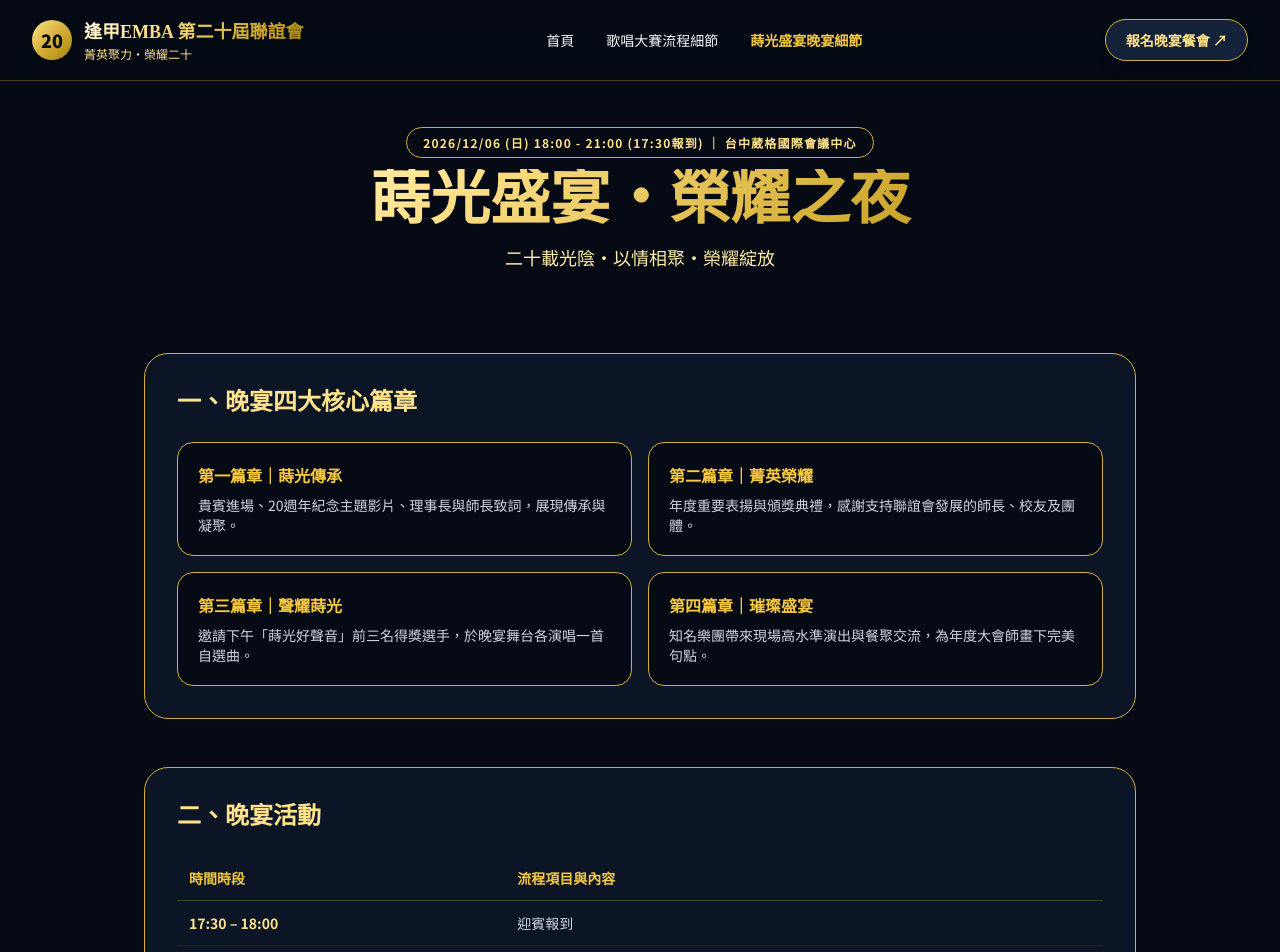
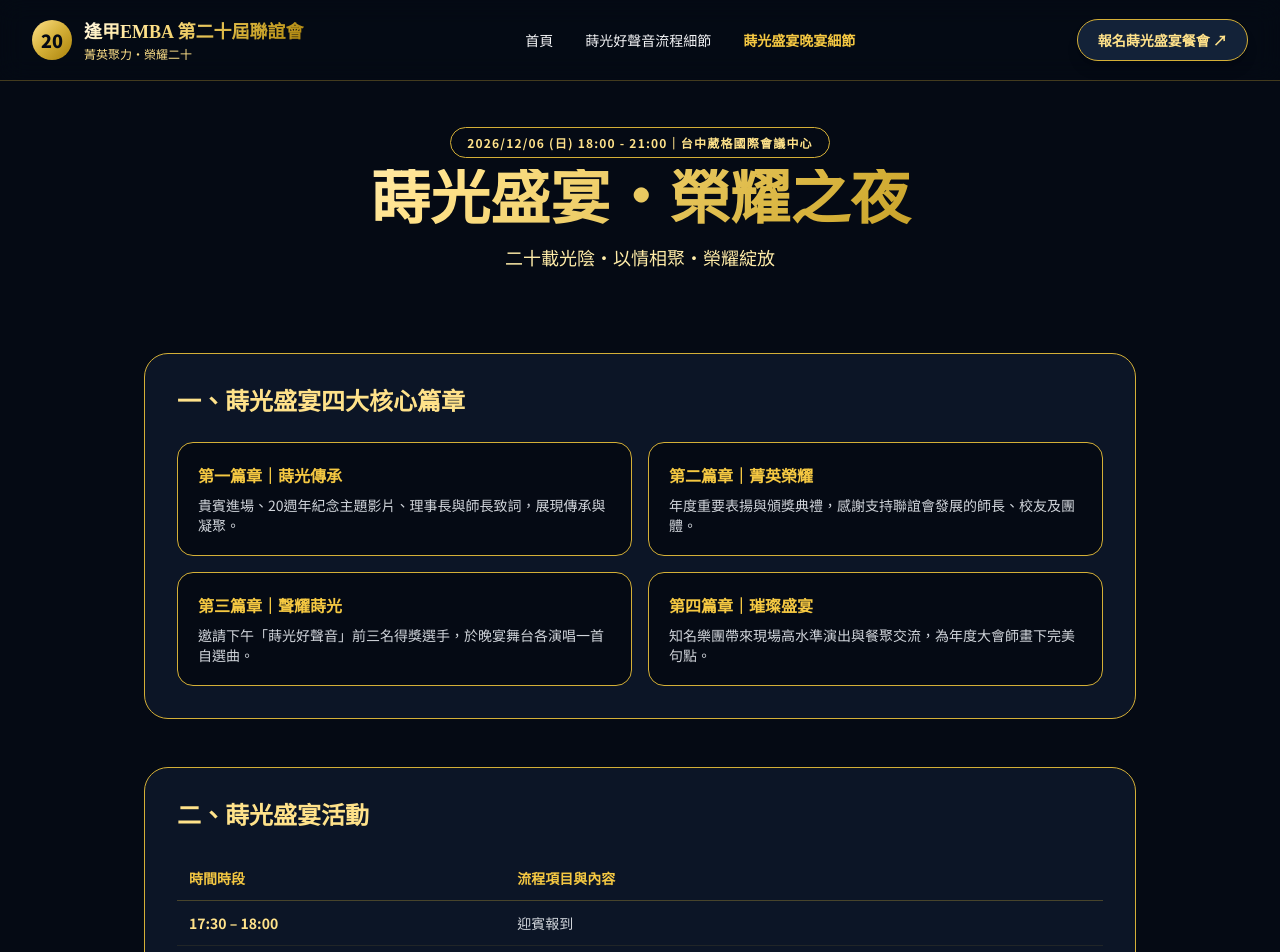
Before and after one commit to Yuwei0807/yuwei0807.github.io, a plain HTML site: page gala-dinner.html in a window 1280 px wide. Shown: the top 952 px of the page. Drawn offline with nearby package versions, Linux system fonts and the light colour scheme.

Commit message:
Update gala-dinner.html

```diff
--- a/gala-dinner.html
+++ b/gala-dinner.html
@@ -41,11 +41,11 @@
             </a>
             <nav class="hidden md:flex space-x-8 text-sm font-medium">
                 <a href="index.html" class="hover:text-gold-400 transition">首頁</a>
-                <a href="singing-contest.html" class="hover:text-gold-400 transition">歌唱大賽流程細節</a>
+                <a href="singing-contest.html" class="hover:text-gold-400 transition">蒔光好聲音流程細節</a>
                 <a href="gala-dinner.html" class="text-gold-400 font-bold">蒔光盛宴晚宴細節</a>
             </nav>
             <a href="https://forms.gle/your-banquet-form-id" target="_blank" class="px-5 py-2.5 rounded-full bg-accentblue gold-border text-gold-300 font-bold text-sm shadow-lg hover:bg-gold-500/20">
-                報名晚宴餐會 ↗
+                報名蒔光盛宴餐會 ↗
             </a>
         </div>
     </header>
@@ -53,7 +53,7 @@
     <!-- Header 區塊 -->
     <section class="py-12 px-4 max-w-5xl mx-auto text-center space-y-4">
         <span class="px-4 py-1.5 rounded-full gold-border bg-darknavy/80 text-gold-300 text-xs font-semibold tracking-widest uppercase">
-            2026/12/06 (日) 18:00 - 21:00 (17:30報到) ｜ 台中葳格國際會議中心
+            2026/12/06 (日) 18:00 - 21:00｜台中葳格國際會議中心
         </span>
         <h1 class="text-4xl sm:text-6xl font-black font-serif-tc gold-gradient-text">蒔光盛宴・榮耀之夜</h1>
         <p class="text-gold-200 text-lg font-serif-tc">二十載光陰・以情相聚・榮耀綻放</p>
@@ -64,7 +64,7 @@
 
         <!-- 四大篇章 -->
         <div class="bg-cardnavy p-8 rounded-3xl gold-border space-y-6">
-            <h3 class="text-2xl font-bold font-serif-tc text-gold-300">一、晚宴四大核心篇章</h3>
+            <h3 class="text-2xl font-bold font-serif-tc text-gold-300">一、蒔光盛宴四大核心篇章</h3>
             <div class="grid grid-cols-1 sm:grid-cols-2 gap-4 text-sm">
                 <div class="bg-darknavy p-5 rounded-2xl gold-border">
                     <p class="text-gold-400 font-bold text-base">第一篇章｜蒔光傳承</p>
@@ -85,9 +85,9 @@
             </div>
         </div>
 
-        <!-- 流程表 Rundown -->
+        <!-- 流程表 -->
         <div class="bg-cardnavy p-8 rounded-3xl gold-border space-y-6">
-            <h3 class="text-2xl font-bold font-serif-tc text-gold-300">二、晚宴活動</h3>
+            <h3 class="text-2xl font-bold font-serif-tc text-gold-300">二、蒔光盛宴活動</h3>
             <div class="overflow-x-auto">
                 <table class="w-full text-left text-sm border-collapse">
                     <thead>
@@ -113,7 +113,7 @@
 
         <!-- 報名與匯款須知 -->
         <div class="bg-cardnavy p-8 rounded-3xl gold-border space-y-4">
-            <h3 class="text-2xl font-bold font-serif-tc text-gold-300">三、晚宴報名與匯款規範 (11/20 截止)</h3>
+            <h3 class="text-2xl font-bold font-serif-tc text-gold-300">三、蒔光盛宴報名與匯款規範 (11/20 截止)</h3>
             <ul class="space-y-3 text-sm text-gray-300">
                 <li class="p-3 bg-darknavy rounded-xl">• <strong>在校生：</strong>務必報名班級總人數，由單一窗口填寫（含姓名、聯繫方式、匯款總額及帳號後五碼）。</li>
                 <li class="p-3 bg-darknavy rounded-xl">• <strong>十一健會：</strong>每健會以 1 桌為限，由單一窗口統一報名與填寫匯款資料。</li>
@@ -124,7 +124,7 @@
         <!-- 報名按鈕區 -->
         <div class="text-center pt-6">
             <a href="https://forms.gle/your-banquet-form-id" target="_blank" class="px-10 py-5 rounded-2xl bg-accentblue gold-border text-gold-300 font-black text-xl shadow-2xl hover:bg-gold-500/20 transition inline-block">
-                立即填寫晚宴餐會 Google 報名表 ↗
+                立即填寫蒔光盛宴餐會 Google 報名表 ↗
             </a>
         </div>
 
```
